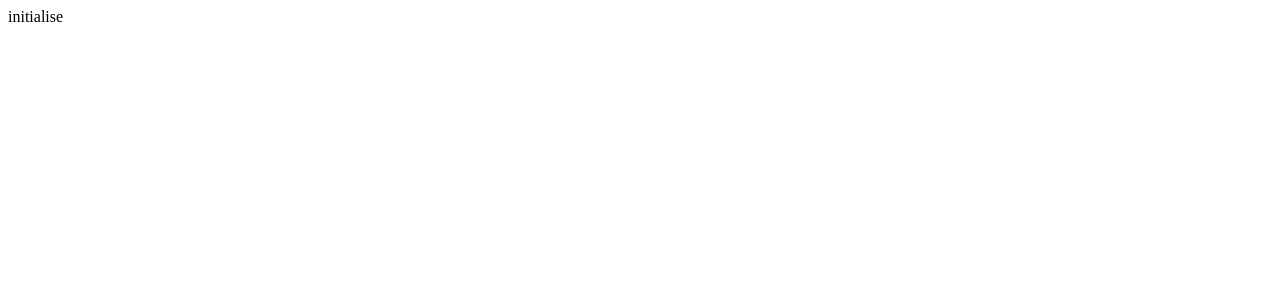
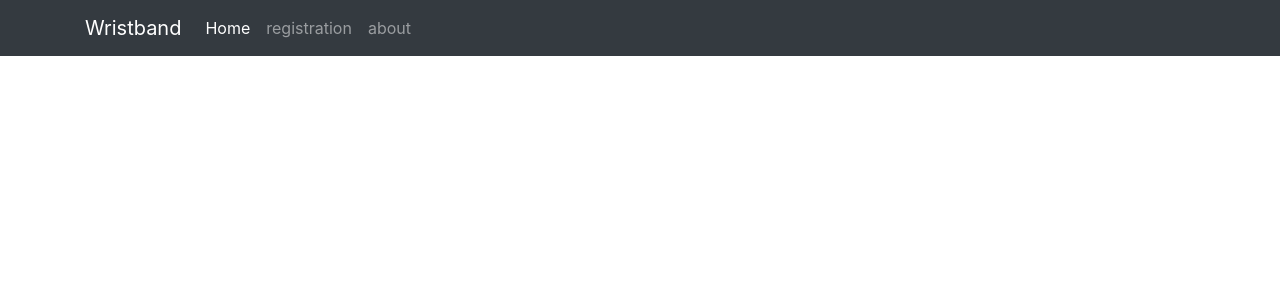
Before and after one commit to sivesa/safe_at_home, a Django app: page / in a window 1280 px wide. Before the commit the part shown is almost empty. Shown: the top 300 px of the page. Run offline with Django 3.2, Linux system fonts and the light colour scheme; some libraries are stand-ins or nearby versions.

Commit message:
html changes

```diff
--- a/wristband/dashboard/templates/dashboard/index.html
+++ b/wristband/dashboard/templates/dashboard/index.html
@@ -3,9 +3,36 @@
 <head>
     <meta charset="UTF-8">
     <meta name="viewport" content="width=device-width, initial-scale=1.0">
+    <link rel="stylesheet" href="https://stackpath.bootstrapcdn.com/bootstrap/4.5.2/css/bootstrap.min.css" integrity="sha384-JcKb8q3iqJ61gNV9KGb8thSsNjpSL0n8PARn9HuZOnIxN0hoP+VmmDGMN5t9UJ0Z" crossorigin="anonymous">
     <title>Safety Wristband</title>
 </head>
 <body>
-    initialise
+    <nav class="navbar navbar-expand-lg navbar-dark bg-dark">
+        <div class="container">
+            <a class="navbar-brand" href="#">Wristband</a>
+            <button class="navbar-toggler" type="button" data-toggle="collapse" data-target="#navbarNav" aria-controls="navbarNav" aria-expanded="false" aria-label="Toggle navigation">
+            <span class="navbar-toggler-icon"></span>
+            </button>
+            <div class="collapse navbar-collapse" id="navbarNav">
+            <ul class="navbar-nav">
+                <li class="nav-item active">
+                <a class="nav-link" href="#">Home <span class="sr-only">(current)</span></a>
+                </li>
+                <li class="nav-item">
+                <a class="nav-link" href="#">registration</a>
+                </li>
+                <li class="nav-item">
+                <a class="nav-link" href="#">about</a>
+                </li>
+            </ul>
+            </div>
+        </div>
+    </nav>
+
+
+
+    <script src="https://code.jquery.com/jquery-3.5.1.slim.min.js" integrity="sha384-DfXdz2htPH0lsSSs5nCTpuj/zy4C+OGpamoFVy38MVBnE+IbbVYUew+OrCXaRkfj" crossorigin="anonymous"></script>
+    <script src="https://cdn.jsdelivr.net/npm/popper.js@1.16.1/dist/umd/popper.min.js" integrity="sha384-9/reFTGAW83EW2RDu2S0VKaIzap3H66lZH81PoYlFhbGU+6BZp6G7niu735Sk7lN" crossorigin="anonymous"></script>
+    <script src="https://stackpath.bootstrapcdn.com/bootstrap/4.5.2/js/bootstrap.min.js" integrity="sha384-B4gt1jrGC7Jh4AgTPSdUtOBvfO8shuf57BaghqFfPlYxofvL8/KUEfYiJOMMV+rV" crossorigin="anonymous"></script>
 </body>
 </html>
```
